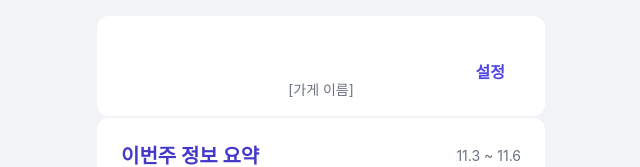
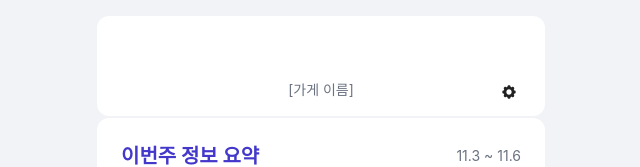
Before and after one commit to seongwon02/moki-campaign, a React (Vite) app in the folder frontend/: page / in a window 1280 px wide. Shown: the top 167 px of the page, without its empty margins (319-959 px from the left). Built offline with nearby package versions, Linux system fonts and the light colour scheme; no server answers; sample sign-in values are in the browser's storage.

Commit message:
feat(fe): 메인페이지 가게이름 Section 설정창 아이콘 추가

```diff
--- a/frontend/src/pages/MainDashboard.tsx
+++ b/frontend/src/pages/MainDashboard.tsx
@@ -7,6 +7,7 @@
 import moneyIcon from "../assets/icons/money.svg";
 import groupIcon from "../assets/icons/group.svg";
 import revisitIcon from "../assets/icons/revisit.svg";
+import settingIcon from "../assets/icons/setting.svg";
 
 interface Customer {
   name: string;
@@ -250,9 +251,9 @@
           <Button
             onClick={() => setShowSettings(true)}
             variant="ghost"
-            className="p-2"
+            className="absolute bottom-2 right-1"
           >
-            설정
+            <img src={settingIcon} alt="설정" className="w-4 h-4 mr-2" />
           </Button>
         </div>
       </div>
```
Also changed, not shown: frontend/src/assets/icons/setting.svg (added).
